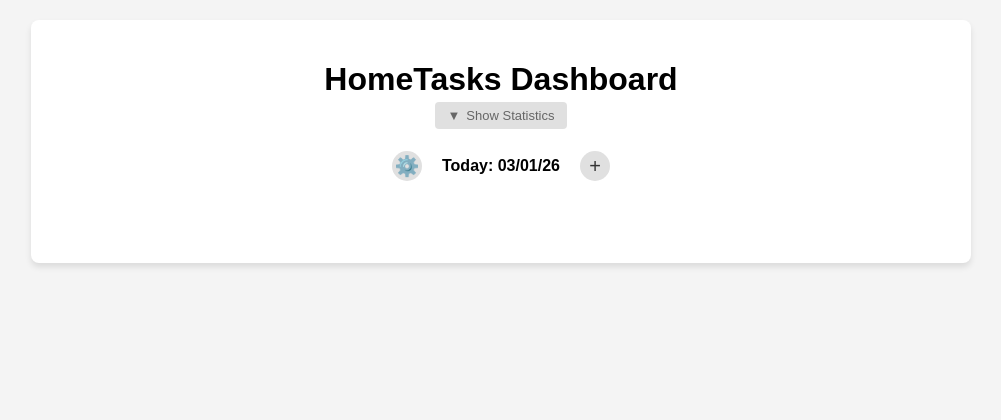
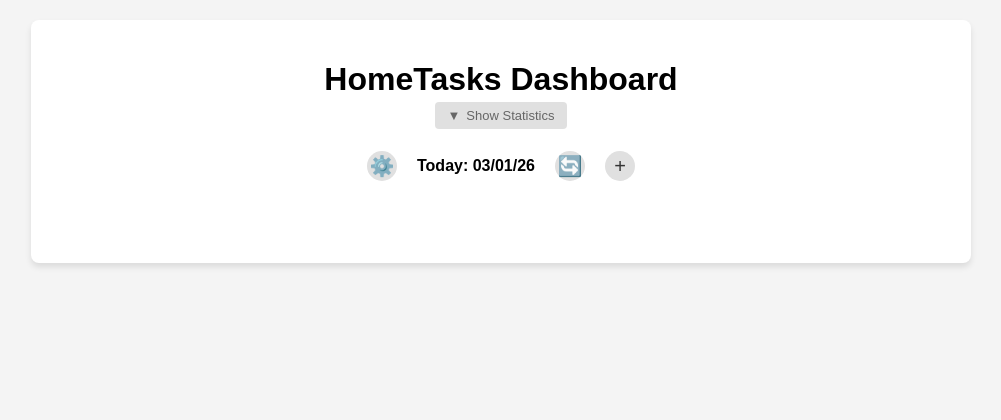
Before and after one commit to ArsenZv/hometasks-dashboard, a Flask app: page / in a window 1280 px wide. Shown: the top 420 px of the page, without its empty margins (139-1140 px from the left). Run offline with Flask 3, Linux system fonts and the light colour scheme.

Commit message:
Added refresh button with icon to index.html

```diff
--- a/templates/index.html
+++ b/templates/index.html
@@ -65,6 +65,7 @@
                 <span class="gear-icon">⚙️</span>
             </a>
             <p id="today-date"></p>
+            <button id="refresh-button" class="toggle-button-round" title="Refresh Data">🔄</button>
             <button id="add-toggle" class="toggle-button-round" title="Add New Item">+</button>
         </div>
 
```
